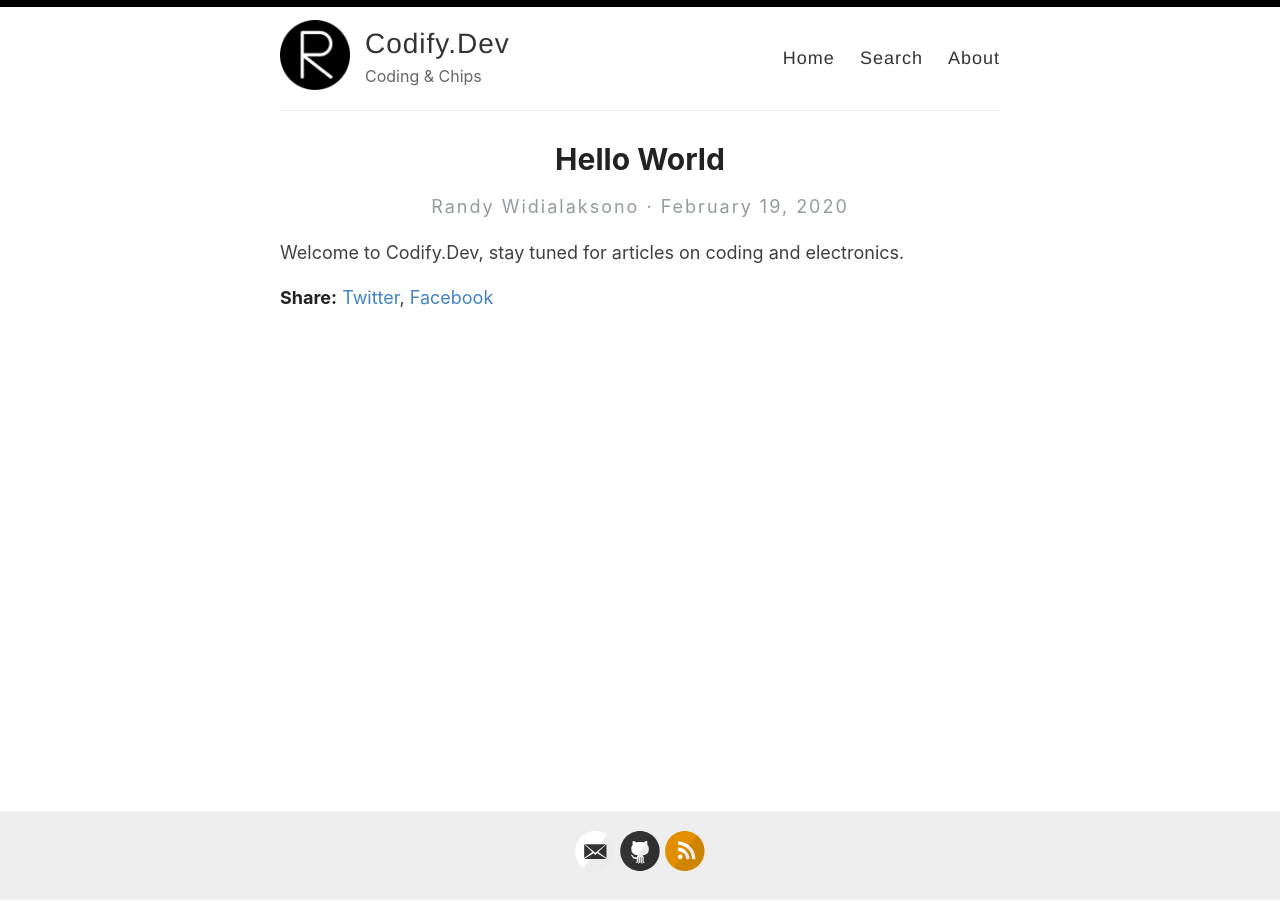
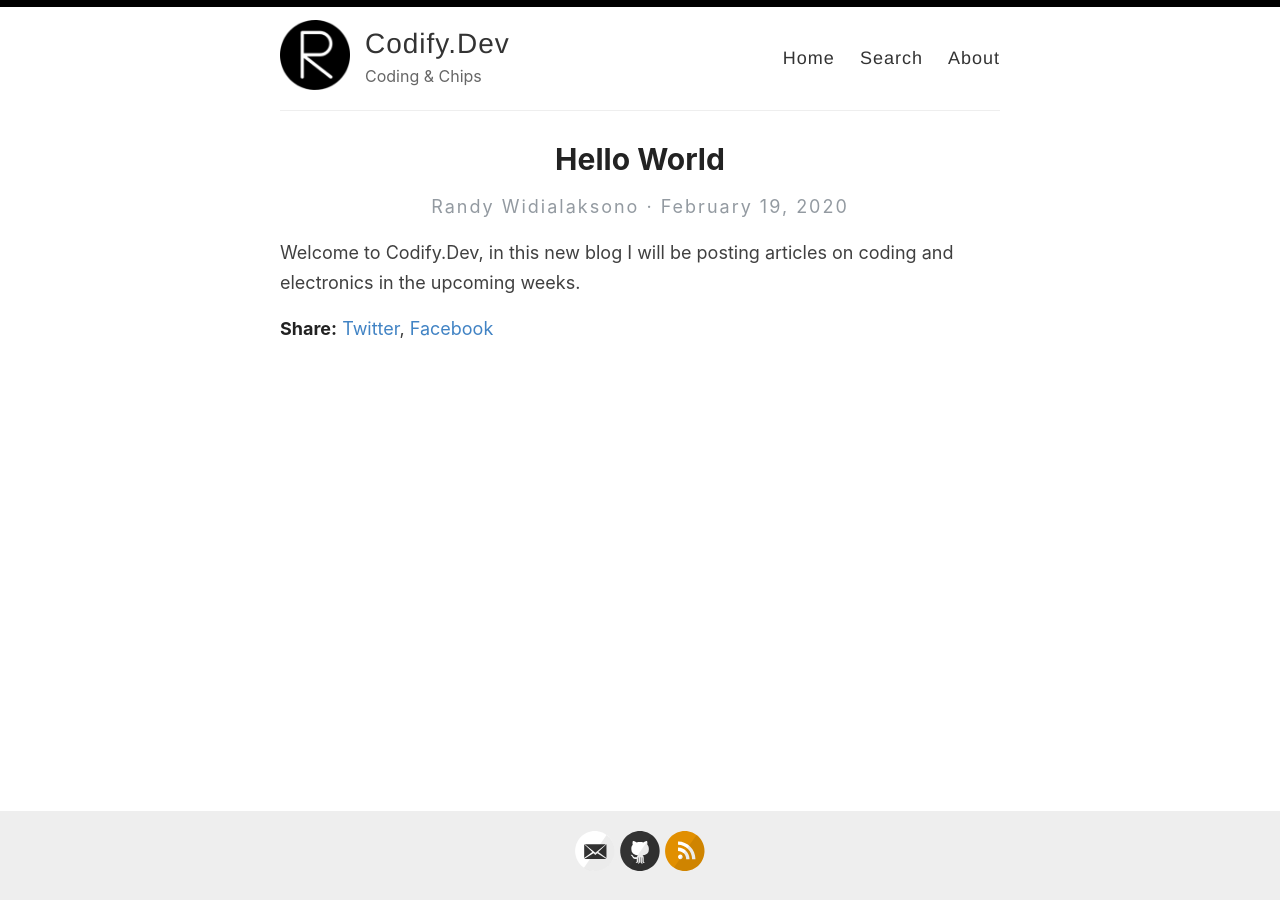
Before and after one commit to codifydev/codifydev.github.io, a Jekyll site: the page built from _posts/2020-02-19-welcome.md, in a window 1280 px wide. Built offline with Jekyll 4.4.1, drawn with Linux system fonts in a browser that asks for light colours; our own code applies the rules of GitHub Pages for plain Markdown files.

```diff
--- a/_posts/2020-02-19-welcome.md
+++ b/_posts/2020-02-19-welcome.md
@@ -3,4 +3,4 @@
 date: 2020-02-19
 ---
 
-Welcome to Codify.Dev, stay tuned for articles on coding and electronics.
+Welcome to Codify.Dev, in this new blog I will be posting articles on coding and electronics in the upcoming weeks.
```
Also changed, not shown: 1 other file.
